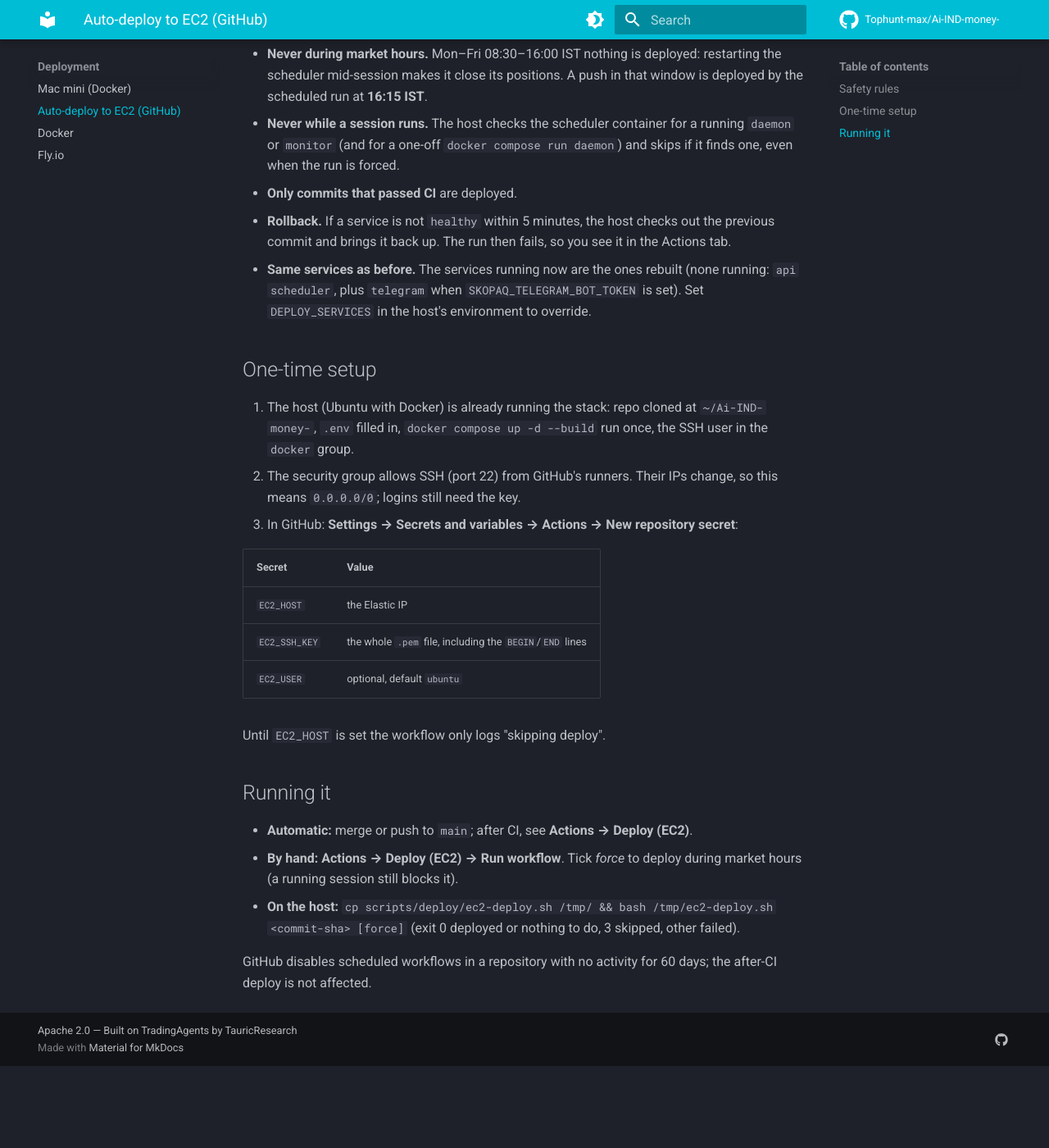
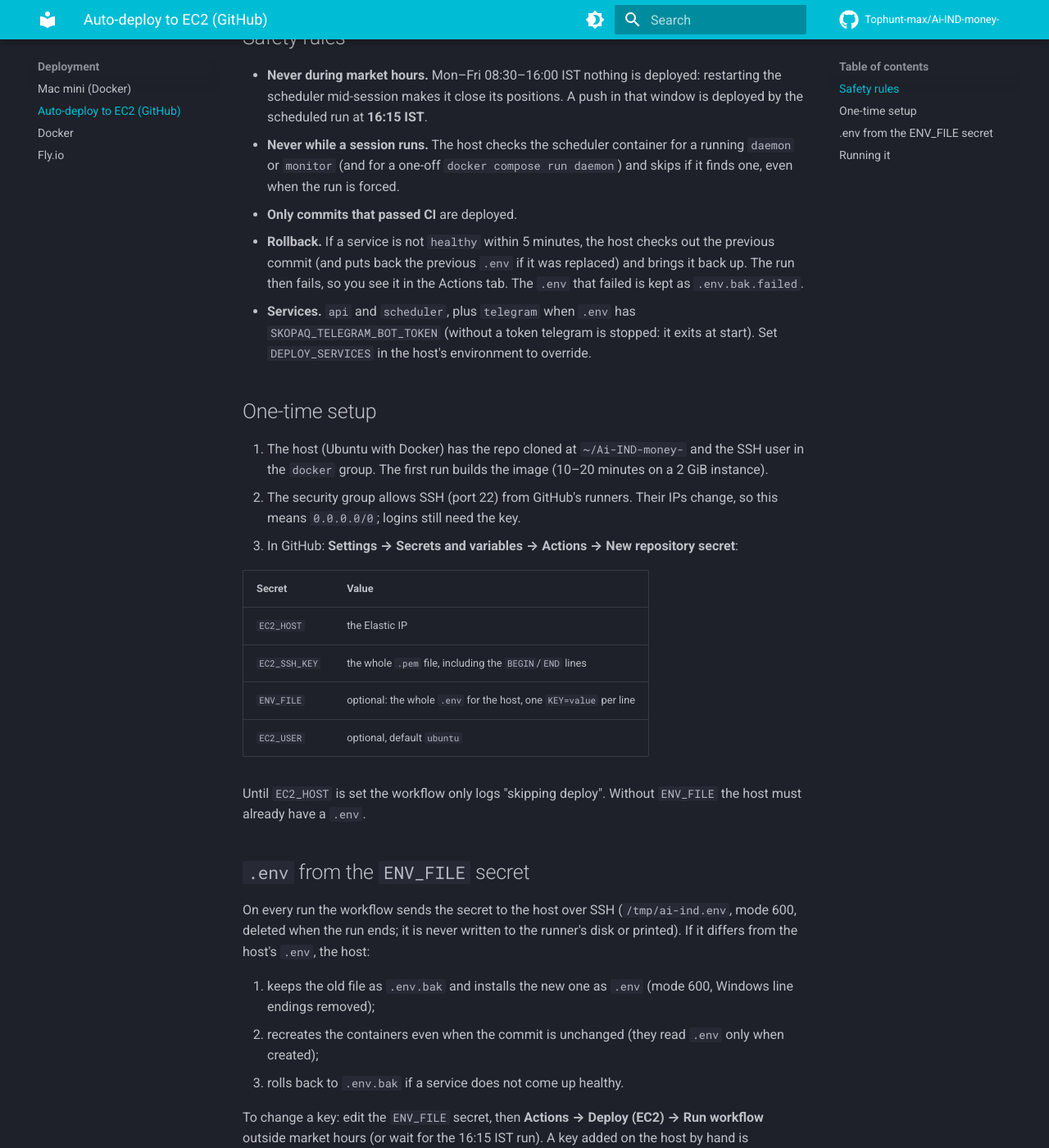
Before and after one commit to Tophunt-max/Ai-IND-money-, an MkDocs documentation site: the page built from docs/deployment/github-auto-deploy.md, in a window 1280 px wide and 1400 px high, scrolled down 342 px. Shown: the whole window at 82% size. Built offline with MkDocs 1.6.1 and Material for MkDocs 9.7.7, drawn with Linux system fonts in a browser that asks for light colours; comment, search, counter and statistics services are not loaded; before the commit the page ends 1642 px from its top, so only the background shows below that; some of the changed text lies outside the part shown.

Commit message:
feat: write the host's .env from the ENV_FILE GitHub secret on deploy
- deploy.yml sends the optional ENV_FILE secret to the host over SSH (/tmp, mode 600)
- ec2-deploy.sh installs it as .env (CRLF stripped, mode 600, old one kept as .env.bak),
  recreates the containers when only .env changed, rolls .env back if unhealthy, and
  always deletes the temp file
- services: api + scheduler, + telegram only when .env has its token (else stopped)
- docs: ENV_FILE setup and behaviour

```diff
--- a/docs/deployment/github-auto-deploy.md
+++ b/docs/deployment/github-auto-deploy.md
@@ -2,7 +2,7 @@
 
 Every push to `main` that passes CI updates the EC2 host automatically:
 `.github/workflows/deploy.yml` copies `scripts/deploy/ec2-deploy.sh` to the host over SSH and runs
-it there. The host keeps its `.env`; only the code and the image change.
+it there. The host's `.env` can come from the `ENV_FILE` secret (below) or be kept on the host.
 
 ## Safety rules
 
@@ -14,15 +14,17 @@ it there. The host keeps its `.env`; only the code and the image change.
   when the run is forced.
 - **Only commits that passed CI** are deployed.
 - **Rollback.** If a service is not `healthy` within 5 minutes, the host checks out the previous
-  commit and brings it back up. The run then fails, so you see it in the Actions tab.
-- **Same services as before.** The services running now are the ones rebuilt (none running:
-  `api scheduler`, plus `telegram` when `SKOPAQ_TELEGRAM_BOT_TOKEN` is set). Set `DEPLOY_SERVICES`
-  in the host's environment to override.
+  commit (and puts back the previous `.env` if it was replaced) and brings it back up. The run
+  then fails, so you see it in the Actions tab. The `.env` that failed is kept as
+  `.env.bak.failed`.
+- **Services.** `api` and `scheduler`, plus `telegram` when `.env` has `SKOPAQ_TELEGRAM_BOT_TOKEN`
+  (without a token telegram is stopped: it exits at start). Set `DEPLOY_SERVICES` in the host's
+  environment to override.
 
 ## One-time setup
 
-1. The host (Ubuntu with Docker) is already running the stack: repo cloned at `~/Ai-IND-money-`,
-   `.env` filled in, `docker compose up -d --build` run once, the SSH user in the `docker` group.
+1. The host (Ubuntu with Docker) has the repo cloned at `~/Ai-IND-money-` and the SSH user in the
+   `docker` group. The first run builds the image (10–20 minutes on a 2 GiB instance).
 2. The security group allows SSH (port 22) from GitHub's runners. Their IPs change, so this
    means `0.0.0.0/0`; logins still need the key.
 3. In GitHub: **Settings → Secrets and variables → Actions → New repository secret**:
@@ -31,9 +33,28 @@ it there. The host keeps its `.env`; only the code and the image change.
    |---|---|
    | `EC2_HOST` | the Elastic IP |
    | `EC2_SSH_KEY` | the whole `.pem` file, including the `BEGIN`/`END` lines |
+   | `ENV_FILE` | optional: the whole `.env` for the host, one `KEY=value` per line |
    | `EC2_USER` | optional, default `ubuntu` |
 
-   Until `EC2_HOST` is set the workflow only logs "skipping deploy".
+   Until `EC2_HOST` is set the workflow only logs "skipping deploy". Without `ENV_FILE` the host
+   must already have a `.env`.
+
+## `.env` from the `ENV_FILE` secret
+
+On every run the workflow sends the secret to the host over SSH (`/tmp/ai-ind.env`, mode 600,
+deleted when the run ends; it is never written to the runner's disk or printed). If it differs
+from the host's `.env`, the host:
+
+1. keeps the old file as `.env.bak` and installs the new one as `.env` (mode 600, Windows line
+   endings removed);
+2. recreates the containers even when the commit is unchanged (they read `.env` only when
+   created);
+3. rolls back to `.env.bak` if a service does not come up healthy.
+
+To change a key: edit the `ENV_FILE` secret, then **Actions → Deploy (EC2) → Run workflow**
+outside market hours (or wait for the 16:15 IST run). A key added on the host by hand is
+overwritten by the next run while `ENV_FILE` is set, so keep the secret as the only copy you edit.
+Write `$$` for a literal `$` in a value.
 
 ## Running it
 
```
Also changed, not shown: 2 other files.
